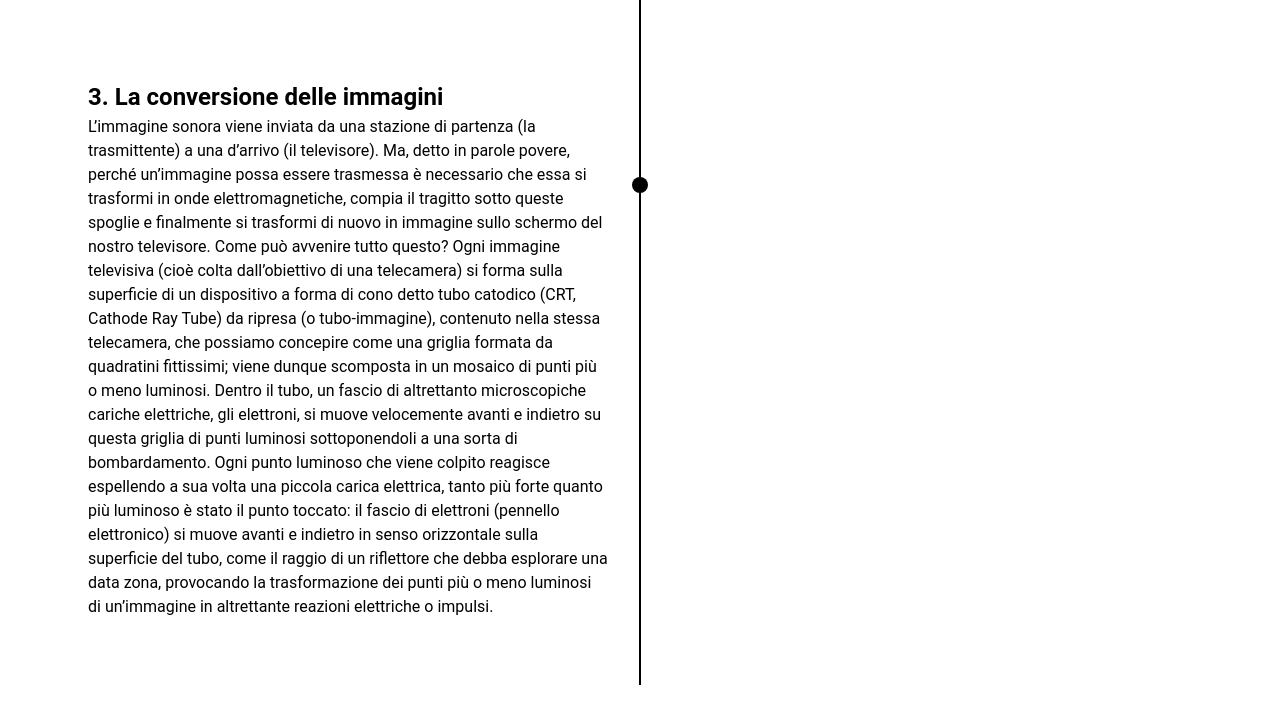
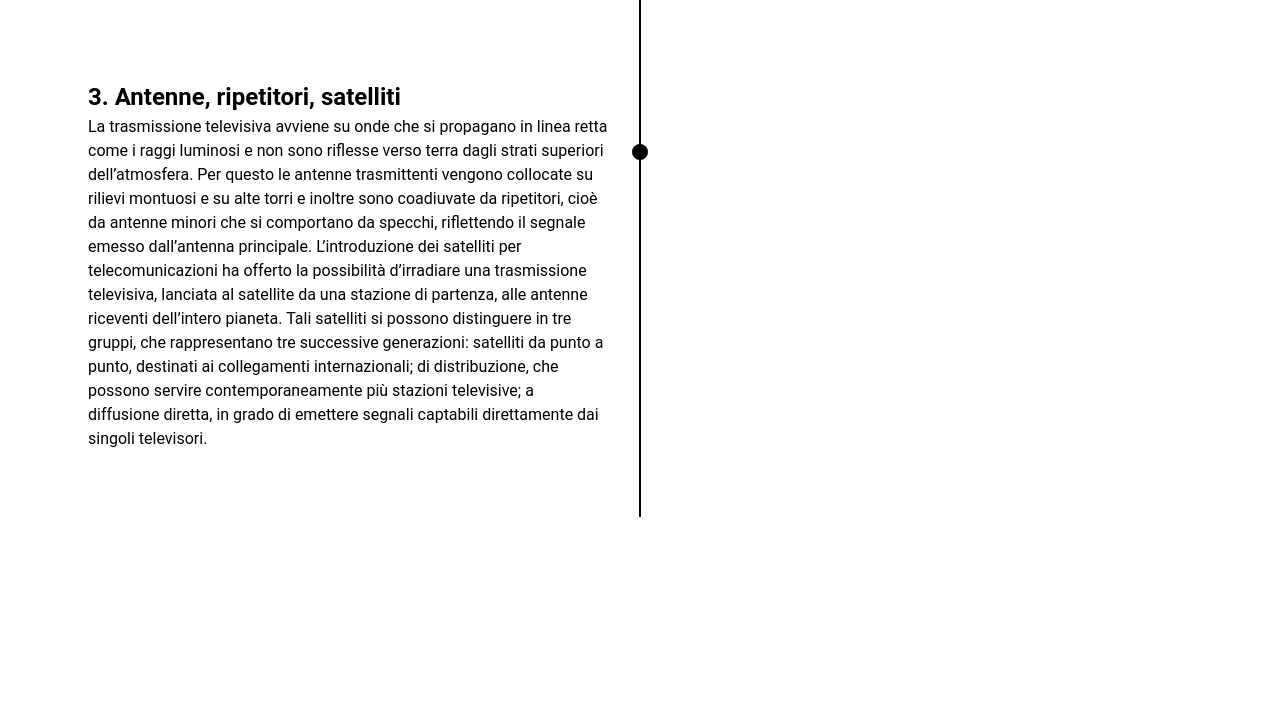
Before and after one commit to matteomason2000/televisione, a plain HTML site: page index.html in a window 1280 px wide. Shown: the part 2927-3650 px from the top of the page. Drawn offline with Linux system fonts and the light colour scheme.

Commit message:
Update index.html

```diff
--- a/index.html
+++ b/index.html
@@ -2,7 +2,7 @@
 <html>
 <head>
   <meta charset="utf-8">
-  <title>1</title>
+  <title>Televisione</title>
   <link rel="stylesheet" type="text/css" href="main.css">
 </head>
 <body>
@@ -65,9 +65,9 @@ Possiamo definire la televisione come un sistema di trasmissione a distanza, per
         <div class="section">
     <div class="bead"></div>
     <div class="content">
-      <h2>3. La conversione delle immagini</h2>
+      <h2>3. Antenne, ripetitori, satelliti</h2>
         <p>
-        L’immagine sonora viene inviata da una stazione di partenza (la trasmittente) a una d’arrivo (il televisore). Ma, detto in parole povere, perché un’immagine possa essere trasmessa è necessario che essa si trasformi in onde elettromagnetiche, compia il tragitto sotto queste spoglie e finalmente si trasformi di nuovo in immagine sullo schermo del nostro televisore. Come può avvenire tutto questo? Ogni immagine televisiva (cioè colta dall’obiettivo di una telecamera) si forma sulla superficie di un dispositivo a forma di cono detto tubo catodico (CRT, Cathode Ray Tube) da ripresa (o tubo-immagine), contenuto nella stessa telecamera, che possiamo concepire come una griglia formata da quadratini fittissimi; viene dunque scomposta in un mosaico di punti più o meno luminosi. Dentro il tubo, un fascio di altrettanto microscopiche cariche elettriche, gli elettroni, si muove velocemente avanti e indietro su questa griglia di punti luminosi sottoponendoli a una sorta di bombardamento. Ogni punto luminoso che viene colpito reagisce espellendo a sua volta una piccola carica elettrica, tanto più forte quanto più luminoso è stato il punto toccato: il fascio di elettroni (pennello elettronico) si muove avanti e indietro in senso orizzontale sulla superficie del tubo, come il raggio di un riflettore che debba esplorare una data zona, provocando la trasformazione dei punti più o meno luminosi di un’immagine in altrettante reazioni elettriche o impulsi.
+        La trasmissione televisiva avviene su onde che si propagano in linea retta come i raggi luminosi e non sono riflesse verso terra dagli strati superiori dell’atmosfera. Per questo le antenne trasmittenti vengono collocate su rilievi montuosi e su alte torri e inoltre sono coadiuvate da ripetitori, cioè da antenne minori che si comportano da specchi, riflettendo il segnale emesso dall’antenna principale. L’introduzione dei satelliti per telecomunicazioni ha offerto la possibilità d’irradiare una trasmissione televisiva, lanciata al satellite da una stazione di partenza, alle antenne riceventi dell’intero pianeta. Tali satelliti si possono distinguere in tre gruppi, che rappresentano tre successive generazioni: satelliti da punto a punto, destinati ai collegamenti internazionali; di distribuzione, che possono servire contemporaneamente più stazioni televisive; a diffusione diretta, in grado di emettere segnali captabili direttamente dai singoli televisori.
 
 
       </p>
```
